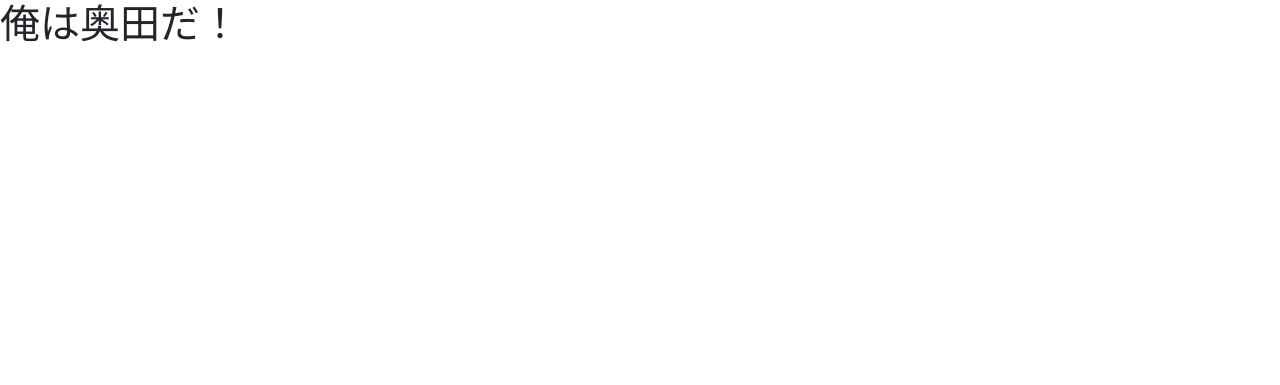
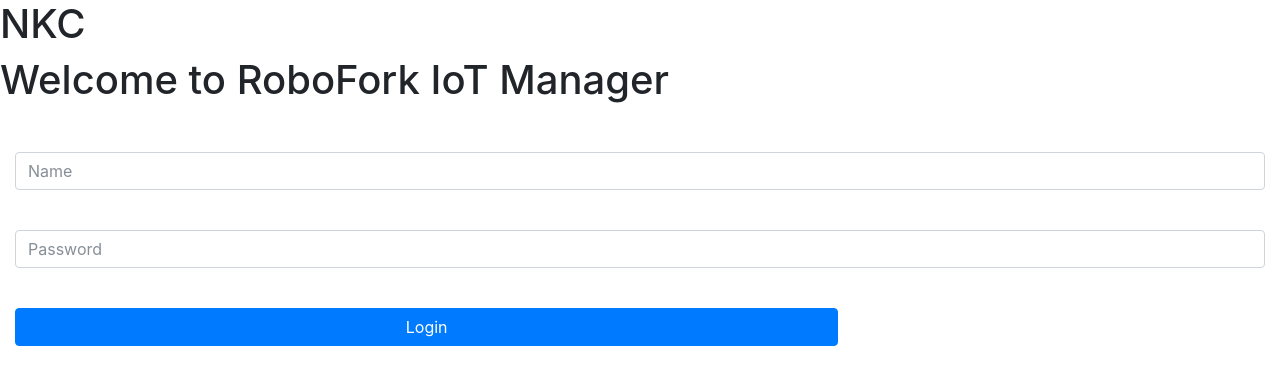
Before and after one commit to kazuto-oohira/Robofork, a Django app: page / in a window 1280 px wide. Shown: the top 385 px of the page. Run offline with Django 3.2, Linux system fonts and the light colour scheme; some libraries are stand-ins or nearby versions.

Commit message:
setting.pyにログインメソッドを一部追加、index.htmlを修正しました

```diff
--- a/robofork/settings.py
+++ b/robofork/settings.py
@@ -70,6 +70,10 @@ TEMPLATES = [
 
 WSGI_APPLICATION = 'robofork.wsgi.application'
 
+# add Login method
+LOGIN_URL = 'robofork_app:index'
+#LOGIN_REDIRECT_URL = 'robofork_app:redilect'
+
 
 # Database
 # https://docs.djangoproject.com/en/2.0/ref/settings/#databases
--- a/robofork_app/templates/robofork_app/index.html
+++ b/robofork_app/templates/robofork_app/index.html
@@ -2,6 +2,36 @@
 {% block title %}Roboforkプロジェクト{% endblock %}
 
 {% block content %}
-    <h1>俺は奥田だ！</h1>
-    <div class="content login"></div>
+
+<!-- ログイン画面 20171205 -->
+<h1>NKC</h1>
+<h1>Welcome to RoboFork IoT Manager</h1><br />
+<form action="" method="post" class="form-horizontal">
+
+ <div class="form-group">
+    <div class="col-md-16"></div>
+ </div>
+
+  <div class="form-group">
+    <div class="col-md-12 col-md-offset-2">
+      <input type="text" class="form-control" id="login_name" placeholder="Name" /><br />
+    </div>
+  </div>
+
+  <div class="form-group">
+    <div class="col-md-12">
+      <input type="password" class="form-control" id="input_password" placeholder="Password" /></label><br />
+    </div>
+  </div>
+
+  <div class="form-group">
+    <div class="col-md-offset-2 col-md-8">
+      <button type="submit" class="btn btn-primary btn-block">Login</button>
+    </div>
+  </div>
+
+　</form>
+　 </div>
+</div>
+
 {% endblock %}
```
